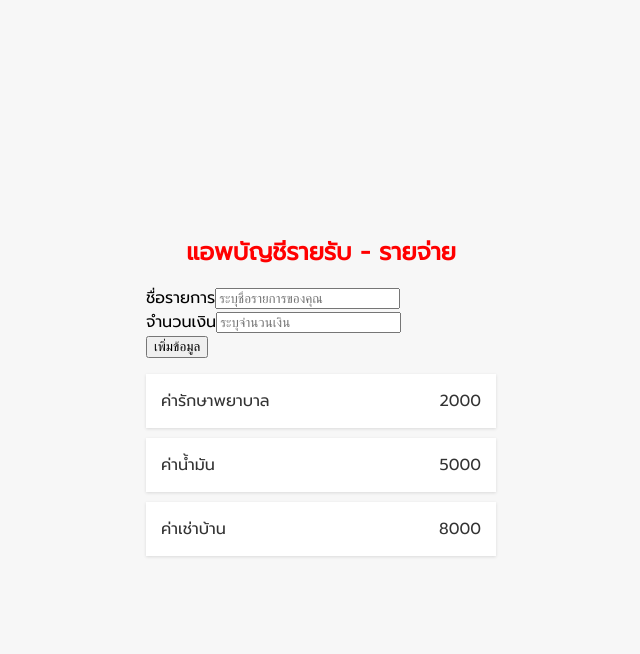
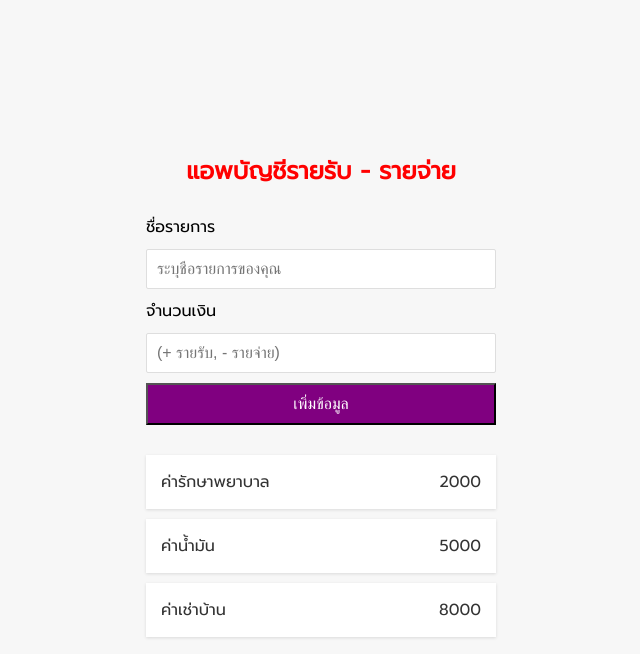
Before and after one commit to sarawuthjdp/demo-react, a React (Create React App) app: page / in a window 1280 px wide. Shown: the top 654 px of the page, without its empty margins (319-959 px from the left). Built offline with nearby package versions, Linux system fonts and the light colour scheme.

Commit message:
form css

```diff
--- /dev/null
+++ b/src/Component/FormComponent.css
@@ -0,0 +1,25 @@
+label {
+  display: inline-block;
+  margin: 10px 0;
+}
+input {
+  border: 1px solid #dedede;
+  border-radius: 2px;
+  display: block;
+  font-size: 16px;
+  padding: 10px;
+  width: 100%;
+}
+input:focus {
+  outline: none;
+}
+.btn {
+  background-color: purple;
+  color: #fff;
+  cursor: pointer;
+  display: block;
+  margin: 10px 0 30px;
+  padding: 10px;
+  font-size: 16px;
+  width: 100%;
+}
--- a/src/Component/FormComponent.js
+++ b/src/Component/FormComponent.js
@@ -1,17 +1,19 @@
+import './FormComponent.css'
+
 const FormComponent = ()=>{
     return (
         <div>
             <form>
                 <div className="form-control">
-                    <lable>ชื่อรายการ</lable>
+                    <label>ชื่อรายการ</label>
                     <input type="text" placeholder="ระบุชื่อรายการของคุณ" />
                 </div>
                 <div className="form-control">
-                    <lable>จำนวนเงิน</lable>
-                    <input type="number" placeholder="ระบุจำนวนเงิน" />
+                    <label>จำนวนเงิน</label>
+                    <input type="number" placeholder="(+ รายรับ, - รายจ่าย)" />
                 </div>
                 <div className="form-control">
-                    <button type="submit">เพิ่มข้อมูล</button>
+                    <button type="submit" className="btn">เพิ่มข้อมูล</button>
                 </div>
             </form>
         </div>
```
